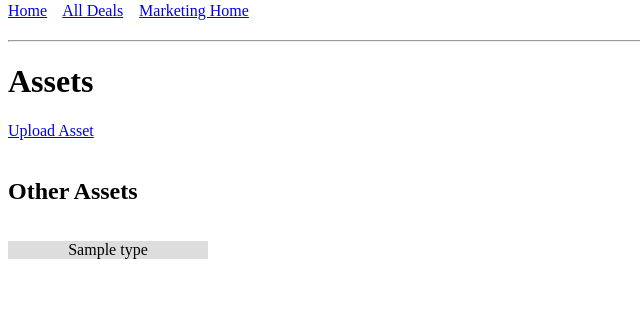
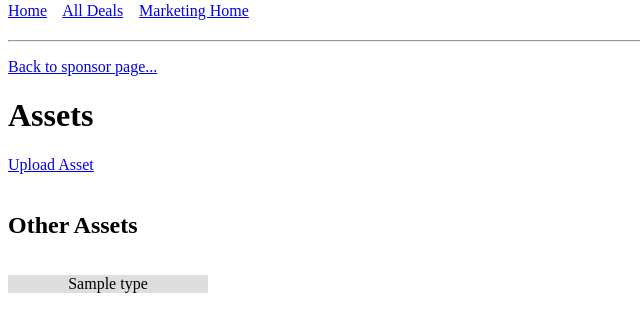
Before and after one commit to Auzzy/bfig-sponsor-tracker, a Flask app: template sponsortracker/templates/manage-assets.html in a window 1280 px wide. Shown: the part 43-375 px from the top of the page, without its empty margins (0-640 px from the left). Run offline with Flask 2, Linux system fonts and the light colour scheme; tables that the repository leaves empty hold one stand-in row (values such as "Sample post"); the template is opened without the code that fills it: values that come from a table or form of the project are taken from there, most other values are stand-ins (such as "Sample title", 1, 10 or a date in 2020); data that the repository does not hold is empty; parts of the project's set-up code (start-up, migrations or seed data) failed here and were passed over; some libraries are stand-ins or nearby versions.

Commit message:
Navigate back to sponsor info page

```diff
--- a/sponsortracker/templates/manage-assets.html
+++ b/sponsortracker/templates/manage-assets.html
@@ -21,6 +21,8 @@
 {% endblock %}
 
 {% block content %}
+<p><a href="{{ url_for('sponsor_info', id=deal.sponsor.id) }}">Back to sponsor page...</a></p>
+
 <h1>{{ deal.sponsor.name }} Assets</h1>
 
 <a href="{{ url_for('upload_asset', id=deal.sponsor.id) }}">Upload Asset</a><br />
```
